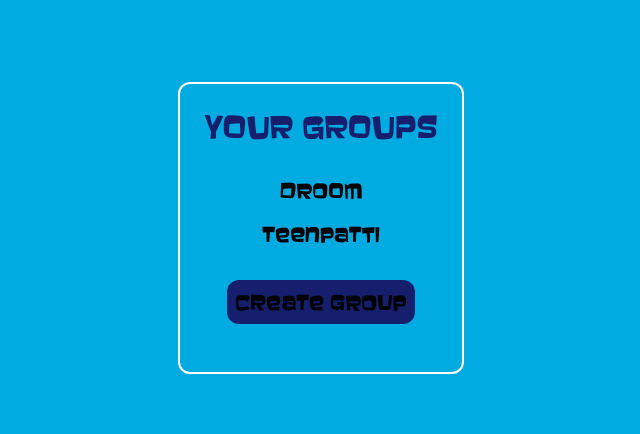
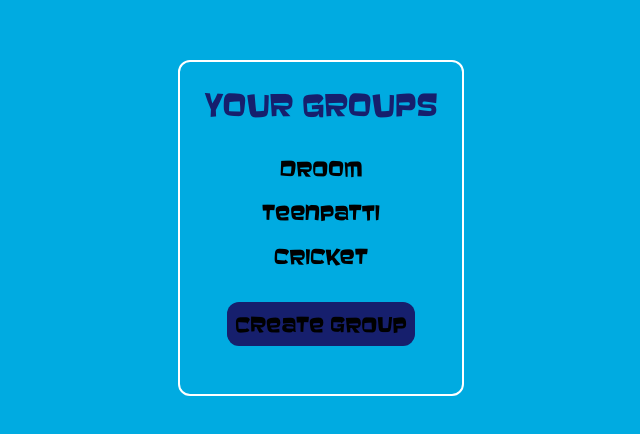
Before and after one commit to AmanDubeyy/EasyExpense, a Next.js app: page /groups in a window 1280 px wide. Shown: the part 172-606 px from the top of the page, without its empty margins (319-959 px from the left). Built offline with nearby package versions, Linux system fonts and the light colour scheme.

Commit message:
axios installed

```diff
--- a/package.json
+++ b/package.json
@@ -9,6 +9,7 @@
     "lint": "next lint"
   },
   "dependencies": {
+    "axios": "^1.6.8",
     "mongodb": "^6.4.0",
     "mongoose": "^8.2.0",
     "next": "14.1.1",
--- a/src/app/groups/page.jsx
+++ b/src/app/groups/page.jsx
@@ -3,7 +3,7 @@
 
 function page() {
 
-    var groups = ['droom', 'teenpatti'];
+    var groups = ['droom', 'teenpatti', 'cricket'];
 
     useEffect(() => {
         //api
@@ -37,7 +37,7 @@
             <div className='flex flex-col items-center p-6 border-2 border-white rounded-xl'>
                 <div className='text-3xl mb-6 text-my-blue'>Your Groups</div>
                 {Object.keys(groups).map(key => (
-                    <p className='p-2 text-xl'>{groups[key]}</p>
+                    <p key={key} className='p-2 text-xl'>{groups[key]}</p>
                 ))}
                 <button className='bg-my-blue my-6 p-2 text-xl rounded-xl' onClick={handleGroupPopup}>Create Group</button>
             </div>
```
